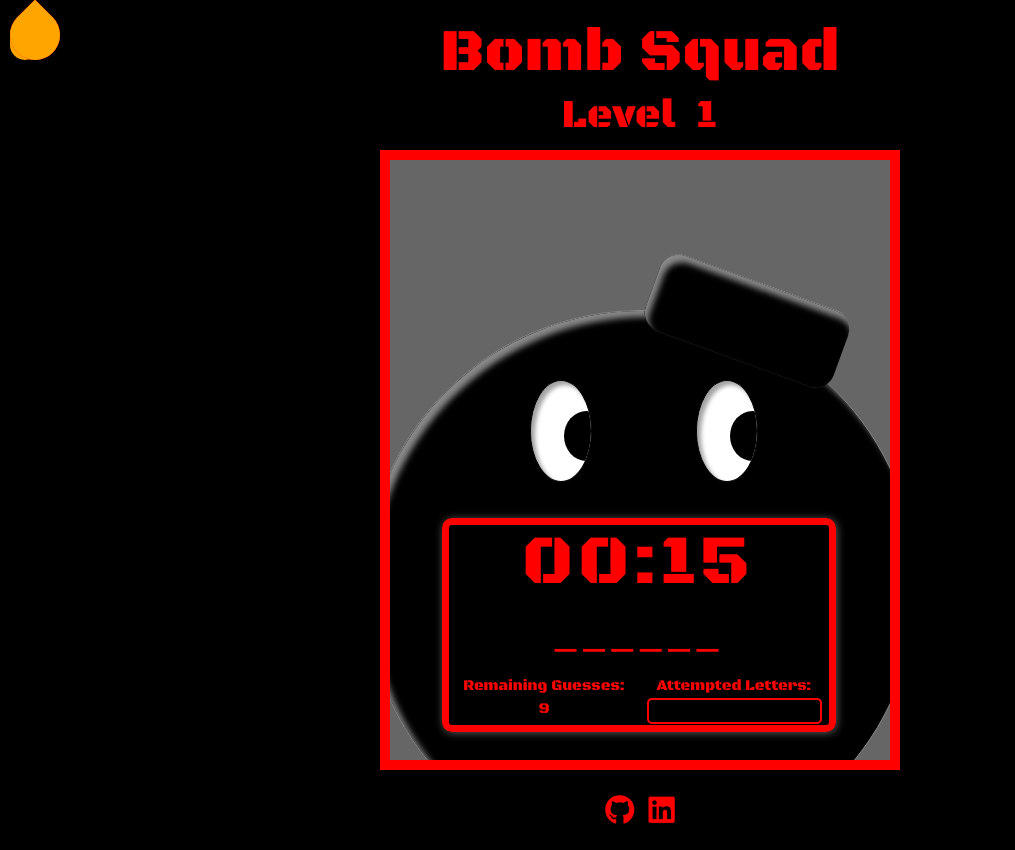
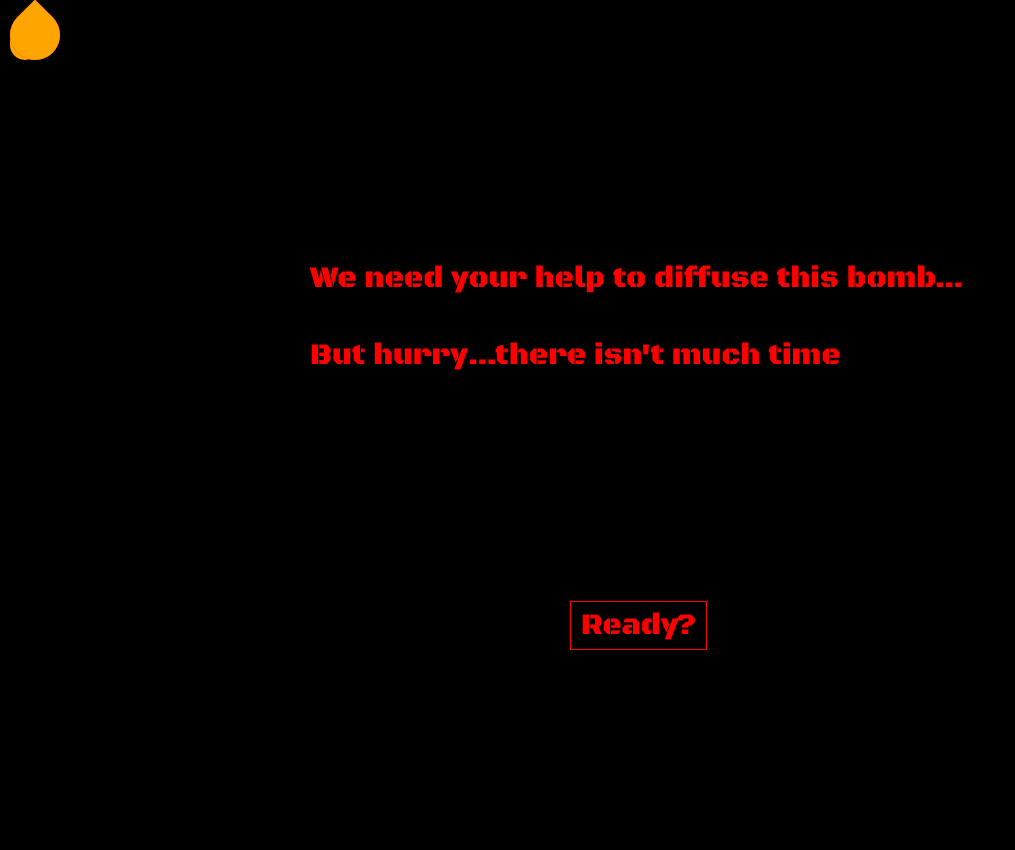
Before and after one commit to joshkohane/Bomb-Squad, a website with bundled scripts: page dist/index.html in a window 1280 px wide. Shown: the whole page, without its empty margins (0-1015 px from the left). Built offline with nearby package versions, Linux system fonts and the light colour scheme.

Commit message:
Fix landing page spacing

```diff
--- a/css/game-start.css
+++ b/css/game-start.css
@@ -28,6 +28,19 @@
 .game-lose-container {
     animation: fade-in 1.5s ease-in-out;
     /* animation-delay: 2s; */
+}
+
+.game-start-inner-container {
+    position: relative;
+    height: 100%;
+    width: 100%;
+}
+
+.game-start-inner {
+    position: absolute;
+    width: 680px;
+    top: 240px;
+    left: calc(50% - 330px);
 }
 
 .hidden {
@@ -68,10 +81,13 @@
 }
 
 .game-start-btn {
+    position: absolute;
     font-size: 30px;
     border: 1px solid red;
     padding: 5px 10px;
     animation: delay 4s;
+    left: calc(50% - 70px);
+    bottom: 200px;
 }
 
 .game-start-btn:hover {
--- a/css/game.css
+++ b/css/game.css
@@ -155,6 +155,10 @@
 .word-container {
     font-size: 30px;
 }
+
+.word-container > p {
+    letter-spacing: 10px;
+}
 /*
 .word-outer-container {
 } */
--- a/src/game.js
+++ b/src/game.js
@@ -15,7 +15,9 @@ import Explosion from './explosion';
         this.timeLeft;
         this.explosion = new Explosion();
 
-        this.start();
+        // this.explosion.explode();
+
+        // this.start();
     }
 
     start() {
--- a/src/index.js
+++ b/src/index.js
@@ -2,6 +2,33 @@ console.log('WEBPACK IS WORKING')
 
 import Game from './game';
 import WordChoice from './word-choice';
+
+
+function homescreen() {
+    const start = document.getElementById('game-start-inner');
+    let p = document.createElement('p');
+    p.classList.add("text-end")
+    let p2 = document.createElement('p');
+    p2.classList.add("text-end")
+    let p3 = document.createElement('p');
+    p3.classList.add("text-end")
+    let p4 = document.createElement('p');
+    p4.classList.add("text-end")
+    p.textContent = "We need your help to diffuse this bomb...";
+    p2.textContent = "But hurry...there isn't much time";
+    p3.textContent = "Try to guess the code one letter at a time";
+    p4.textContent = "Before it's too late...";
+    start.appendChild(p);
+    setTimeout(() => start.appendChild(p2), 3000);
+    setTimeout(() => start.appendChild(p3), 6000);
+    setTimeout(() => start.appendChild(p4), 9000);
+    // if (clock.hasChildNodes()) {
+    //     clock.childNodes.forEach(child => {
+    //         clock.removeChild(child);
+    //     })
+    // }
+    // clock.appendChild(p);
+}
 
 document.addEventListener("DOMContentLoaded", () => {
     console.log('WEBPACK');
@@ -13,10 +40,10 @@ document.addEventListener("DOMContentLoaded", () => {
     const gameLoseBtn = document.getElementById('game-lose-btn');
     const gameLose = document.getElementById('game-lose-container');
 
-
-
     // let currentLevel = 1
     // let wordChoice = new WordChoice(currentLevel)
+
+    homescreen();
 
     let game = new Game()
 
--- a/src/word-choice.js
+++ b/src/word-choice.js
@@ -16,15 +16,15 @@ class WordChoice {
 
     chooseWord() {
         let wordList;
-        if (this.level >= 1 && this.level < 2) {
+        if (this.level >= 1 && this.level < 3) {
             wordList = this.sixLetters;
-        } else if (this.level >= 2 && this.level < 3) {
+        } else if (this.level >= 3 && this.level < 5) {
             wordList = this.sevenLetters;
-        } else if (this.level >= 3 && this.level < 4) {
+        } else if (this.level >= 5 && this.level < 7) {
             wordList = this.eightLetters;
-        } else if (this.level >= 4 && this.level < 5) {
+        } else if (this.level >= 7 && this.level < 9) {
             wordList = this.nineLetters;
-        } else if (this.level >= 5) {
+        } else if (this.level >= 9) {
             wordList = this.tenLetters;
         }
 
```
Also changed, not shown: dist/index.html, dist/main.js.
